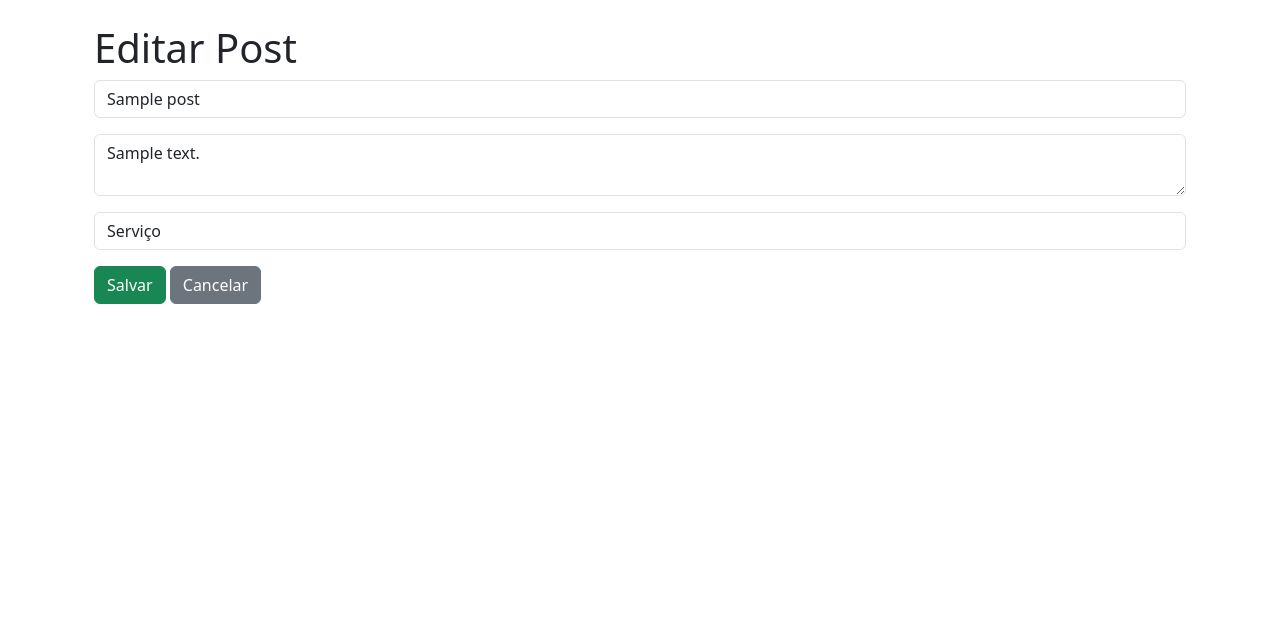
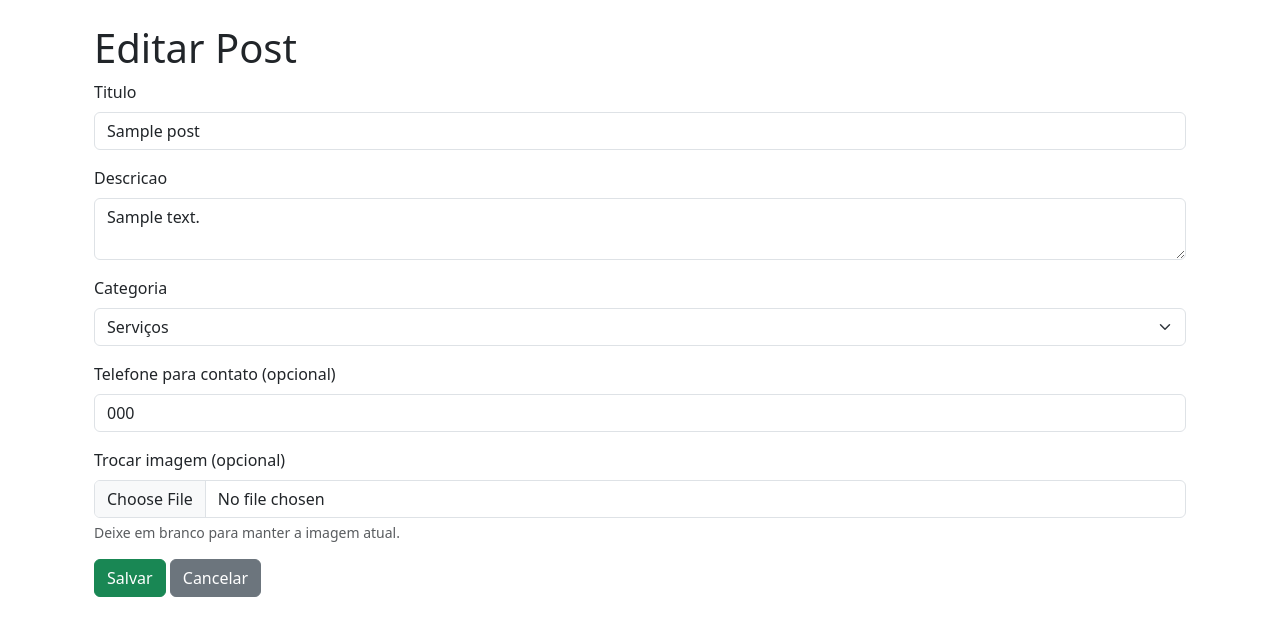
Before and after one commit to SrAndrePrado/smartbairro, a Django app: page /editar/1/ in a window 1280 px wide. Shown: the part 57-693 px from the top of the page. Run offline with Django 5.2, Linux system fonts and the light colour scheme; a user stored in the database is signed in; tables that the repository leaves empty hold one stand-in row (values such as "Sample post").

Commit message:
fix: corrige busca, validacao de formularios, LOGIN_URL, categoria na edicao e exclusao via GET

```diff
--- a/posts/templates/posts/base.html
+++ b/posts/templates/posts/base.html
@@ -1,6 +1,8 @@
 <!DOCTYPE html>
-<html>
+<html lang="pt-br">
 <head>
+    <meta charset="utf-8">
+    <meta name="viewport" content="width=device-width, initial-scale=1">
     <title>SmartBairro</title>
     <link href="https://cdn.jsdelivr.net/npm/bootstrap@5.3.0/dist/css/bootstrap.min.css" rel="stylesheet">
 </head>
@@ -52,10 +54,10 @@
     </div>
 </nav>
 
-<div class="container">
+<main class="container">
     {% block content %}
     {% endblock %}
-</div>
+</main>
 
 </body>
 </html>
--- a/posts/templates/posts/editar_post.html
+++ b/posts/templates/posts/editar_post.html
@@ -6,33 +6,57 @@
 
     <h1>Editar Post</h1>
 
-    <form method="POST">
+    {% if erros %}
+        <div class="alert alert-danger" role="alert">
+            <ul class="mb-0">
+                {% for erro in erros %}
+                    <li>{{ erro }}</li>
+                {% endfor %}
+            </ul>
+        </div>
+    {% endif %}
+
+    <form method="POST" enctype="multipart/form-data">
         {% csrf_token %}
 
         <div class="mb-3">
-            <input type="text" name="titulo" class="form-control" value="{{ post.titulo }}">
+            <label for="campo-titulo" class="form-label">Titulo</label>
+            <input type="text" id="campo-titulo" name="titulo" class="form-control"
+                   value="{{ post.titulo }}" maxlength="100" required>
         </div>
 
         <div class="mb-3">
-            <textarea name="descricao" class="form-control">{{ post.descricao }}</textarea>
+            <label for="campo-descricao" class="form-label">Descricao</label>
+            <textarea id="campo-descricao" name="descricao" class="form-control"
+                      required>{{ post.descricao }}</textarea>
         </div>
 
         <div class="mb-3">
-            <select name="categoria" class="form-control">
+            <label for="campo-categoria" class="form-label">Categoria</label>
+            <select id="campo-categoria" name="categoria" class="form-select" required>
+                {% for valor, rotulo in categorias %}
+                    <option value="{{ valor }}"
+                        {% if post.categoria == valor %}selected{% endif %}>{{ rotulo }}</option>
+                {% endfor %}
+            </select>
+        </div>
 
-    <option value="servico" {% if post.categoria == 'servico' %}selected{% endif %}>Serviço</option>
+        <div class="mb-3">
+            <label for="campo-telefone" class="form-label">Telefone para contato (opcional)</label>
+            <input type="text" id="campo-telefone" name="telefone" class="form-control"
+                   value="{{ post.telefone|default:'' }}" maxlength="20">
+        </div>
 
-    <option value="venda" {% if post.categoria == 'venda' %}selected{% endif %}>Venda</option>
-
-    <option value="doacao" {% if post.categoria == 'doacao' %}selected{% endif %}>Doação</option>
-
-    <option value="aviso" {% if post.categoria == 'aviso' %}selected{% endif %}>Aviso</option>
-
-</select>
+        <div class="mb-3">
+            <label for="campo-imagem" class="form-label">Trocar imagem (opcional)</label>
+            <input type="file" id="campo-imagem" name="imagem" class="form-control" accept="image/*">
+            {% if post.imagem %}
+                <div class="form-text">Deixe em branco para manter a imagem atual.</div>
+            {% endif %}
         </div>
 
         <button type="submit" class="btn btn-success">Salvar</button>
-        <a href="/" class="btn btn-secondary">Cancelar</a>
+        <a href="/post/{{ post.id }}/" class="btn btn-secondary">Cancelar</a>
     </form>
 
 </div>
--- a/posts/templates/posts/login.html
+++ b/posts/templates/posts/login.html
@@ -16,7 +16,3 @@
 </div>
 
 {% endblock %}
-
-# admin_teste
-# senha: admin
-# No live -> User_teste / senha: 1234.teste
--- a/posts/views.py
+++ b/posts/views.py
@@ -2,16 +2,26 @@ from django.shortcuts import render, redirect, get_object_or_404
 from django.contrib.auth.forms import UserCreationForm
 from django.contrib.auth import login
 from django.contrib.auth.decorators import login_required
-from django.db.models import Q
+from django.db.models import Q, Count
 from .models import Post, Curtida, Comentario
 from django.core.paginator import Paginator
+
+
+# Categorias validas, derivadas do proprio model para nao duplicar a lista.
+CATEGORIAS_VALIDAS = [c[0] for c in Post.CATEGORIAS]
 
 
 def home(request):
     categoria = request.GET.get('categoria')
     busca = request.GET.get('busca')
 
-    posts = Post.objects.all().order_by('-id')
+    # select_related evita uma consulta extra por post para buscar o usuario e
+    # annotate calcula as curtidas no banco, em vez de uma consulta por card.
+    # A ordenacao explicita e necessaria porque o annotate agrupa a consulta e
+    # descarta a ordenacao padrao do model, o que torna a paginacao instavel.
+    posts = Post.objects.select_related('usuario').annotate(
+        total_curtidas=Count('curtida', distinct=True)
+    ).order_by('-data_criacao')
 
     if categoria:
         posts = posts.filter(categoria=categoria)
@@ -21,32 +31,54 @@ def home(request):
             Q(titulo__icontains=busca) |
             Q(descricao__icontains=busca) |
             Q(usuario__username__icontains=busca) |
-            Q(telefone__icontains=busca) |
-            Q(usuario__icontains=busca)
+            Q(telefone__icontains=busca)
         )
+
     curtidas_usuario = []
     if request.user.is_authenticated:
-        curtidas_usuario = Curtida.objects.filter(
-            usuario=request.user
-        ).values_list('post_id', flat=True)
+        curtidas_usuario = list(
+            Curtida.objects.filter(usuario=request.user).values_list('post_id', flat=True)
+        )
+
     paginator = Paginator(posts, 6)
-
     page_number = request.GET.get('page')
     page_obj = paginator.get_page(page_number)
 
     return render(request, 'posts/home.html', {
-    'page_obj': page_obj,
-    'curtidas_usuario': curtidas_usuario
-})
+        'page_obj': page_obj,
+        'curtidas_usuario': curtidas_usuario,
+        'categorias': Post.CATEGORIAS,
+    })
+
 
 @login_required
 def criar_post(request):
     if request.method == 'POST':
-        titulo = request.POST.get('titulo')
-        descricao = request.POST.get('descricao')
-        categoria = request.POST.get('categoria')
+        titulo = (request.POST.get('titulo') or '').strip()
+        descricao = (request.POST.get('descricao') or '').strip()
+        categoria = (request.POST.get('categoria') or '').strip()
         imagem = request.FILES.get('imagem')
-        telefone = request.POST.get('telefone')
+        telefone = (request.POST.get('telefone') or '').strip()
+
+        erros = []
+        if not titulo:
+            erros.append('Informe um titulo para o post.')
+        if not descricao:
+            erros.append('Informe uma descricao para o post.')
+        if categoria not in CATEGORIAS_VALIDAS:
+            erros.append('Escolha uma categoria valida.')
+
+        if erros:
+            return render(request, 'posts/criar_post.html', {
+                'erros': erros,
+                'categorias': Post.CATEGORIAS,
+                'valores': {
+                    'titulo': titulo,
+                    'descricao': descricao,
+                    'categoria': categoria,
+                    'telefone': telefone,
+                },
+            }, status=400)
 
         Post.objects.create(
             titulo=titulo,
@@ -54,23 +86,26 @@ def criar_post(request):
             categoria=categoria,
             usuario=request.user,
             imagem=imagem,
-            telefone=telefone
+            telefone=telefone,
         )
 
         return redirect('/')
 
-    return render(request, 'posts/criar_post.html')
+    return render(request, 'posts/criar_post.html', {
+        'categorias': Post.CATEGORIAS,
+    })
 
 
 def detalhe_post(request, post_id):
-    post = get_object_or_404(Post, id=post_id)
-    curtidas = Curtida.objects.filter(post=post)
-    comentarios = Comentario.objects.filter(post=post)
+    post = get_object_or_404(Post.objects.select_related('usuario'), id=post_id)
+    curtidas = Curtida.objects.filter(post=post).select_related('usuario')
+    comentarios = Comentario.objects.filter(post=post).select_related('usuario')
     return render(request, 'posts/detalhe_post.html', {
-    'post': post,
-    'curtidas': curtidas,
-    'comentarios': comentarios
+        'post': post,
+        'curtidas': curtidas,
+        'comentarios': comentarios,
     })
+
 
 @login_required
 def editar_post(request, post_id):
@@ -80,14 +115,43 @@ def editar_post(request, post_id):
         return redirect('/')
 
     if request.method == 'POST':
-        post.titulo = request.POST.get('titulo')
-        post.descricao = request.POST.get('descricao')
-        post.categoria = request.POST.get('categoria')
+        titulo = (request.POST.get('titulo') or '').strip()
+        descricao = (request.POST.get('descricao') or '').strip()
+        categoria = (request.POST.get('categoria') or '').strip()
+        telefone = (request.POST.get('telefone') or '').strip()
+
+        erros = []
+        if not titulo:
+            erros.append('Informe um titulo para o post.')
+        if not descricao:
+            erros.append('Informe uma descricao para o post.')
+        if categoria not in CATEGORIAS_VALIDAS:
+            erros.append('Escolha uma categoria valida.')
+
+        if erros:
+            return render(request, 'posts/editar_post.html', {
+                'post': post,
+                'erros': erros,
+                'categorias': Post.CATEGORIAS,
+            }, status=400)
+
+        post.titulo = titulo
+        post.descricao = descricao
+        post.categoria = categoria
+        post.telefone = telefone
+
+        nova_imagem = request.FILES.get('imagem')
+        if nova_imagem:
+            post.imagem = nova_imagem
+
         post.save()
 
         return redirect('/')
 
-    return render(request, 'posts/editar_post.html', {'post': post})
+    return render(request, 'posts/editar_post.html', {
+        'post': post,
+        'categorias': Post.CATEGORIAS,
+    })
 
 
 @login_required
@@ -97,8 +161,14 @@ def deletar_post(request, post_id):
     if post.usuario != request.user:
         return redirect('/')
 
-    post.delete()
-    return redirect('/')
+    # Apagar so acontece via POST, protegido por CSRF. Um GET apenas exibe a
+    # tela de confirmacao, para que nenhum link ou pre-carregamento do
+    # navegador consiga remover um post sem a acao explicita do dono.
+    if request.method == 'POST':
+        post.delete()
+        return redirect('/')
+
+    return render(request, 'posts/confirmar_delete.html', {'post': post})
 
 
 def cadastro(request):
@@ -114,34 +184,39 @@ def cadastro(request):
 
     return render(request, 'posts/cadastro.html', {'form': form})
 
+
 @login_required
 def curtir_post(request, post_id):
     post = get_object_or_404(Post, id=post_id)
 
+    if request.method != 'POST':
+        return redirect(f'/post/{post_id}/')
+
     # evita duplicar curtida
     curtida, created = Curtida.objects.get_or_create(
         usuario=request.user,
-        post=post
+        post=post,
     )
 
-    # se já existia, remove (toggle)
+    # se ja existia, remove (toggle)
     if not created:
         curtida.delete()
 
     return redirect(f'/#post-{post_id}')
+
 
 @login_required
 def comentar_post(request, post_id):
     post = get_object_or_404(Post, id=post_id)
 
     if request.method == 'POST':
-        texto = request.POST.get('texto')
+        texto = (request.POST.get('texto') or '').strip()
 
-        Comentario.objects.create(
-            usuario=request.user,
-            post=post,
-            texto=texto
-        )
+        if texto:
+            Comentario.objects.create(
+                usuario=request.user,
+                post=post,
+                texto=texto,
+            )
 
     return redirect(f'/post/{post_id}/#comentarios')
-# Create your views here.
```
Also changed, not shown: config/settings.py (+30 -8 lines), posts/models.py (+16 -1 lines), posts/templates/posts/confirmar_delete.html (added, +23 -0 lines), posts/templates/posts/criar_post.html (+43 -12 lines), posts/templates/posts/detalhe_post.html (+11 -5 lines), posts/templates/posts/home.html (+6 -3 lines), posts/migrations/0010_alter_comentario_options_alter_post_options_and_more.py (added).
